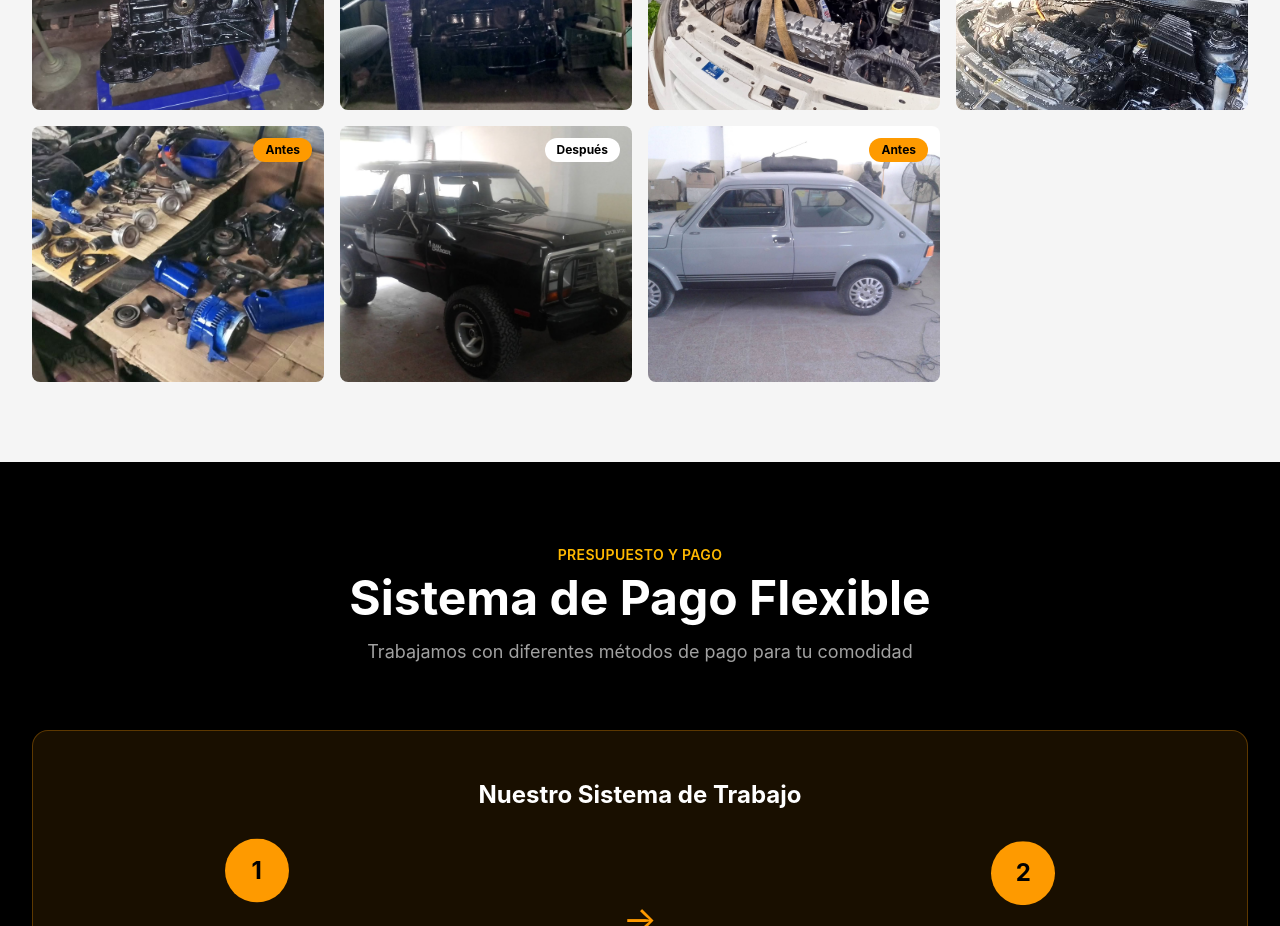
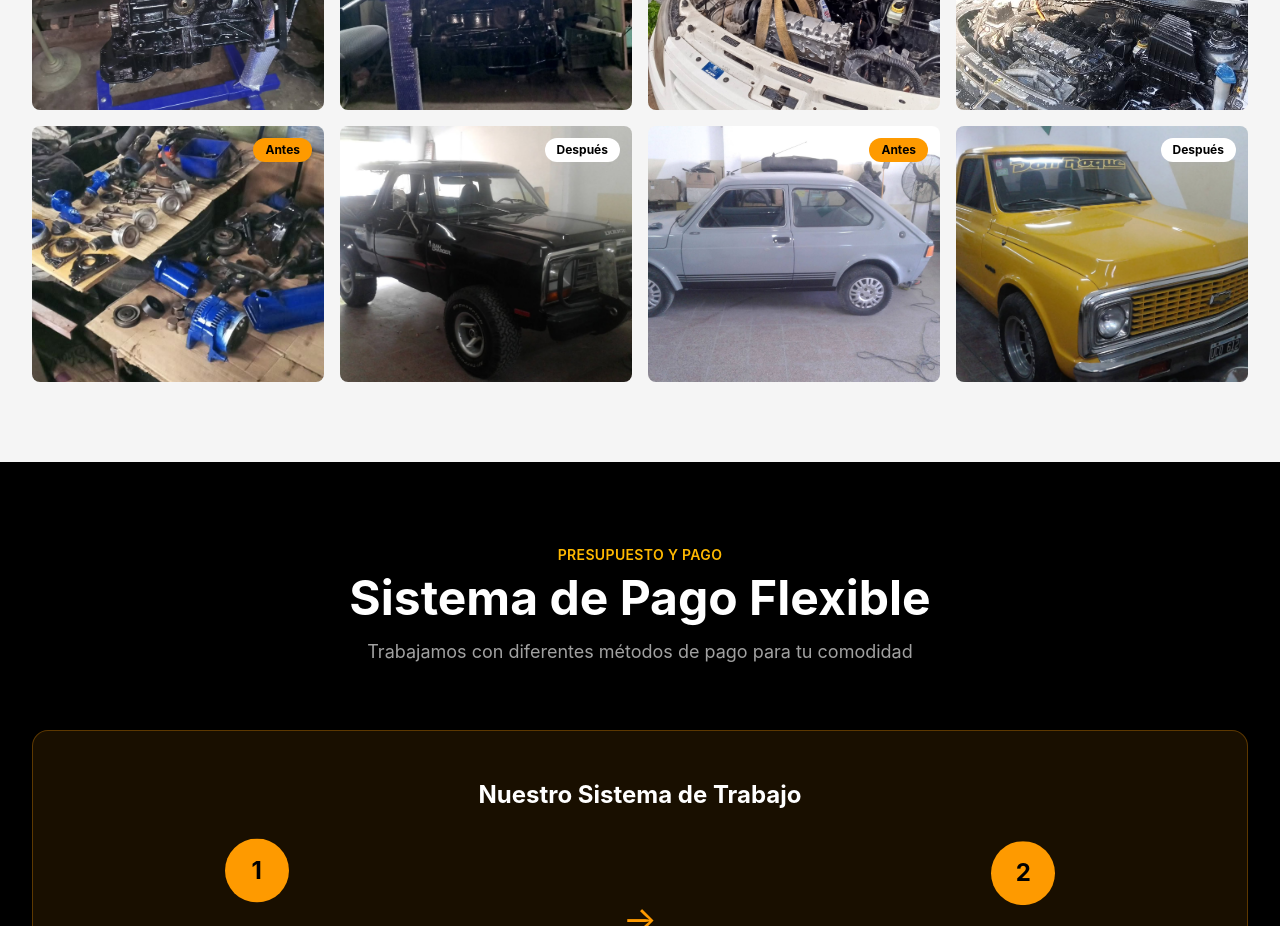
Before and after one commit to Osokkad/Meca, a React (Vite) app: page / in a window 1280 px wide. Shown: the part 2740-3666 px from the top of the page. Built offline with nearby package versions, Linux system fonts and the light colour scheme.

Commit message:
Añadir chapaypintura3 a galería

```diff
--- a/src/Components/Gallery/Gallery.tsx
+++ b/src/Components/Gallery/Gallery.tsx
@@ -58,6 +58,13 @@ export default function Gallery() {
       category: "Chapa y Pintura",
       src: "/chapaypintura2.jpg",
       before: true,
+    },
+    {
+      id: 8,
+      title: "Chapa y Pintura 3",
+      category: "Chapa y Pintura",
+      src: "/chapaypintura3.jpg",
+      before: false,
     },
   ];
 
```
